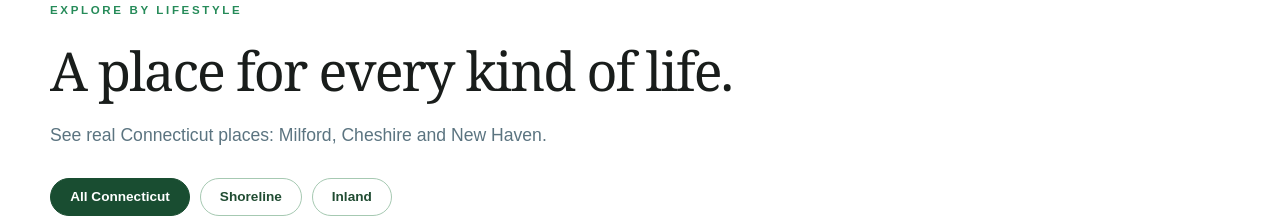
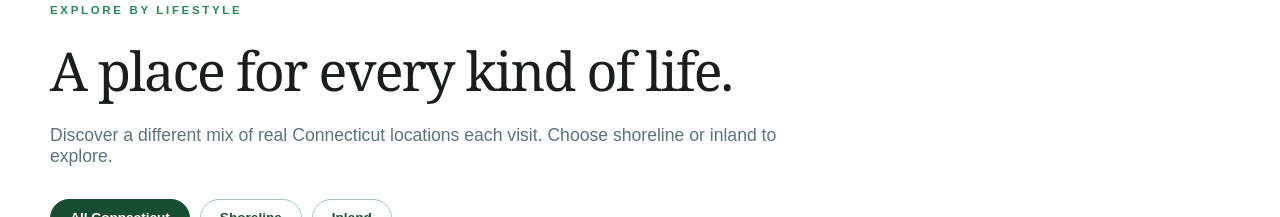
Before and after one commit to joeysellsct/Explore-Connecticut-Living, a Next.js app: page /en in a window 1280 px wide. Shown: the part 1660-1877 px from the top of the page. Built offline with nearby package versions, Linux system fonts and the light colour scheme; no server answers.

Commit message:
Update bilingual gallery description to reflect randomized geographic filtering

```diff
--- a/app/[locale]/page.tsx
+++ b/app/[locale]/page.tsx
@@ -25,7 +25,7 @@ export default async function Home({ params }: { params: Promise<{ locale: strin
     guideButton: 'Ver municipios',
     photoTag: 'EXPLORA POR ESTILO DE VIDA',
     photoTitle: 'Un lugar para cada estilo de vida.',
-    photoLead: 'Imágenes de lugares reales de Connecticut: Milford, Cheshire y New Haven.',
+    photoLead: 'Descubre distintos lugares reales de Connecticut en cada visita. Elige la costa o el interior.',
     meetTag: 'TU CONTACTO LOCAL',
     meetTitle: 'Conoce a Joey McVety',
     meetBody: '¿Estás pensando en mudarte a Connecticut? Soy un agente de bienes raíces de mygoodagent y trabajo con compradores y vendedores en todo Connecticut. Exploremos juntos tus opciones.',
@@ -54,7 +54,7 @@ export default async function Home({ params }: { params: Promise<{ locale: strin
     guideButton: 'Browse Connecticut towns',
     photoTag: 'EXPLORE BY LIFESTYLE',
     photoTitle: 'A place for every kind of life.',
-    photoLead: 'See real Connecticut places: Milford, Cheshire and New Haven.',
+    photoLead: 'Discover a different mix of real Connecticut locations each visit. Choose shoreline or inland to explore.',
     meetTag: 'YOUR LOCAL CONNECTION',
     meetTitle: 'Meet Joey McVety',
     meetBody: "Thinking about making a move in Connecticut? I'm a real estate agent with mygoodagent, helping buyers and sellers throughout the state. Let's talk about your next move.",
```
